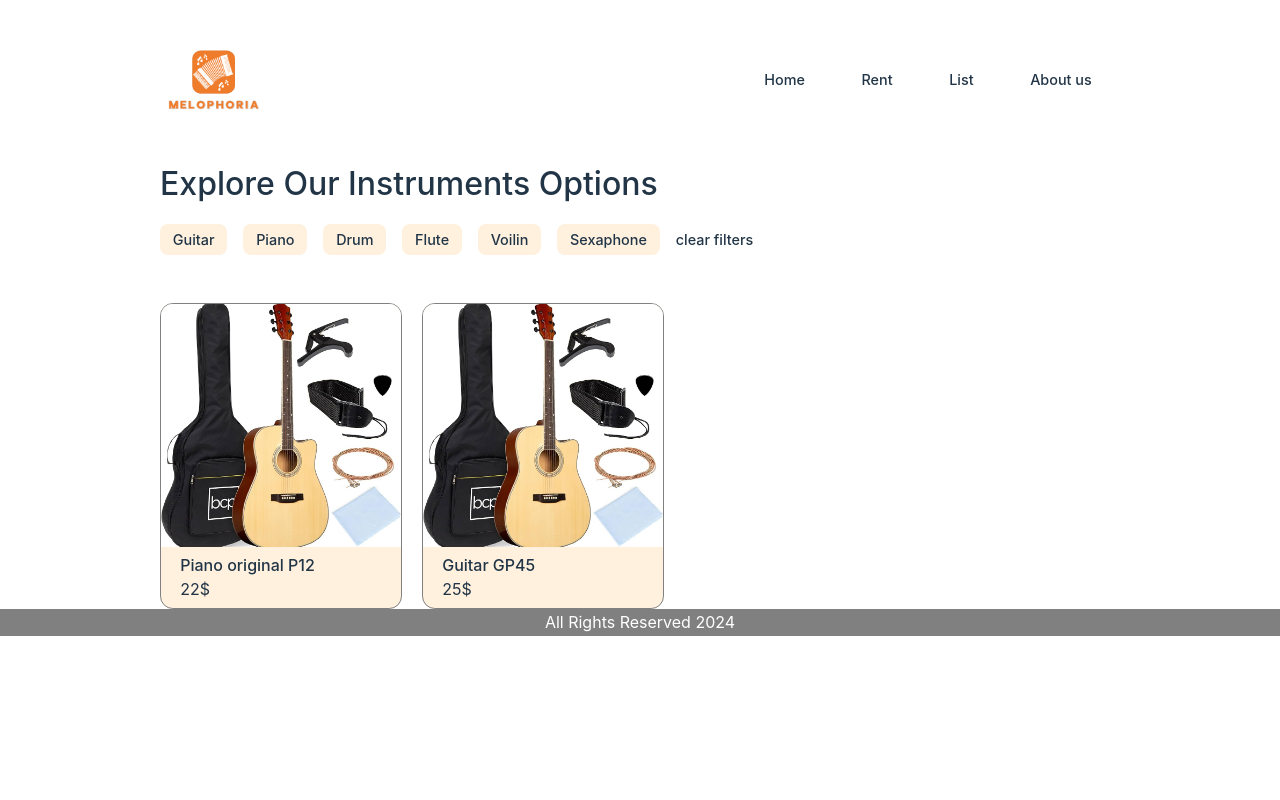
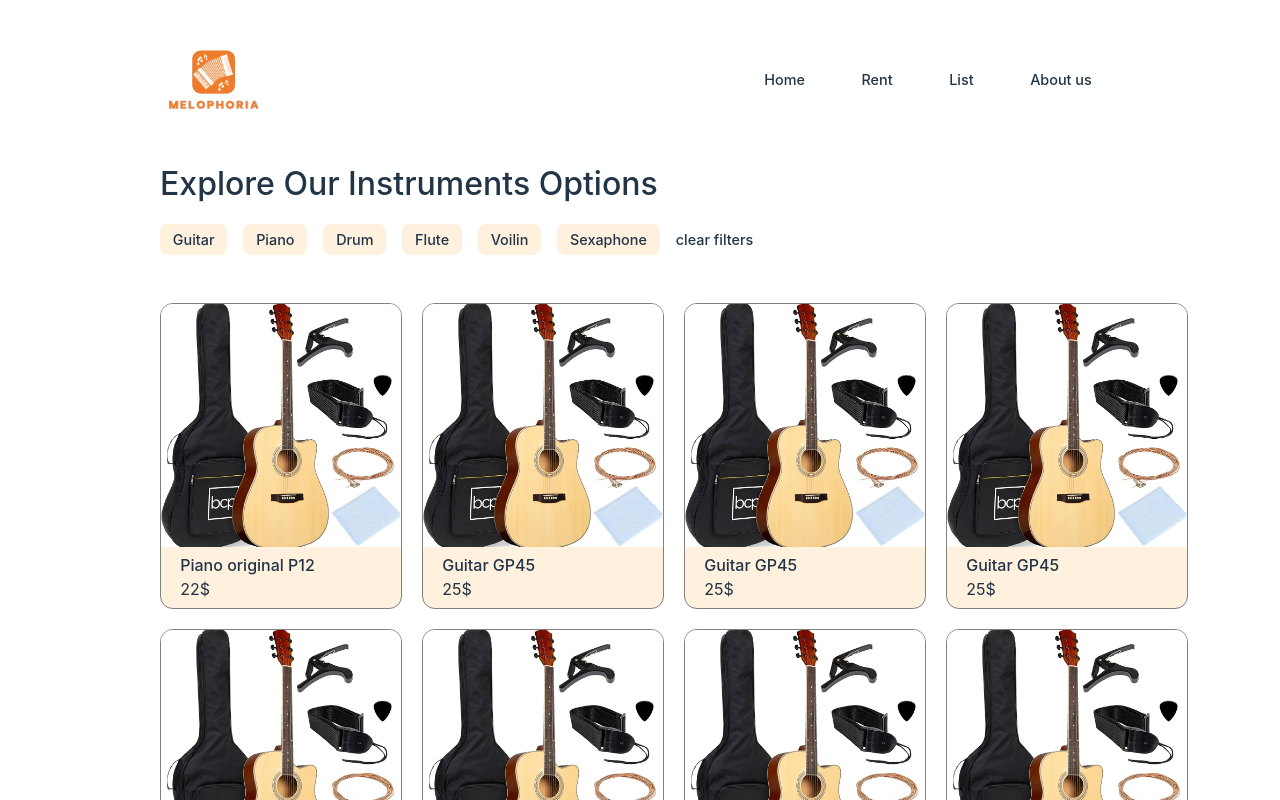
Before and after one commit to IkramMaizi/Melophoria-Website, a React (Vite) app: page /rent in a window 1280 px wide. Shown: the top 800 px of the page. Built offline with nearby package versions, Linux system fonts and the light colour scheme.

Commit message:
logic added

```diff
--- /dev/null
+++ b/src/components/InstrumentsCard.css
@@ -0,0 +1,25 @@
+.card--image{
+    width: 100%;
+    height: 80%;
+    object-fit: cover;
+}
+.instrument-card{
+    width: 15rem;
+    background-color: #FFF1DE;
+    border-radius: .8rem;
+    overflow: hidden;
+    border: 1px solid gray;
+}
+
+.card-details{
+    padding-inline: 1.2rem;
+}
+
+/* .instrument-card h3, .instrument-card p{
+    position: absolute;
+} */
+
+.instrument-card h3{
+  font-size: 1rem;
+  font-weight: 500;
+}
--- /dev/null
+++ b/src/components/InstrumentsCard.jsx
@@ -0,0 +1,14 @@
+import React from 'react'
+import "./InstrumentsCard.css"
+
+export default function InstrumentsCard(props) {
+  return (
+    <div className="instrument-card">
+      <img src={props.inst.image} className="card--image" alt="" />
+      <div className="card-details">
+      <h3>{props.inst.name}</h3>
+      <p>{props.inst.price}</p>
+      </div>
+      </div>
+  )
+}
--- a/src/pages/RentPage.css
+++ b/src/pages/RentPage.css
@@ -42,32 +42,8 @@ margin: 0;
 }
 
 .cards--container{
-    display: flex;
+    display: grid;
+    grid-template-columns: 1fr 1fr 1fr 1fr;
     column-gap: 20px;
+    row-gap: 20px;
 }
-
-.card--image{
-    width: 100%;
-    height: 80%;
-    object-fit: cover;
-}
-.instrument-card{
-    width: 15rem;
-    background-color: #FFF1DE;
-    border-radius: .8rem;
-    overflow: hidden;
-    border: 1px solid gray;
-}
-
-.card-details{
-    padding-inline: 1.2rem;
-}
-
-/* .instrument-card h3, .instrument-card p{
-    position: absolute;
-} */
-
-.instrument-card h3{
-  font-size: 1rem;
-  font-weight: 500;
-}
--- a/src/pages/RentPage.jsx
+++ b/src/pages/RentPage.jsx
@@ -1,27 +1,54 @@
 import React from 'react'
 import './RentPage.css'
 import Navigation from ".././components/navigation.jsx"
+import InstrumentsCard from ".././components/InstrumentsCard.jsx"
 import {Link, NavLink} from "react-router-dom"
 import InstImg from "../assets/inst-img.jpg"
 
 export default function RentPage() {
   const [Instruments, SetInstruments] = React.useState([{
     name: "Piano original P12",
-    price: "22$"
+    price: "22$",
+    image: InstImg
   },
   {
     name: "Guitar GP45",
-    price: "25$"
-  }])
+    price: "25$",
+    image: InstImg
+  },
+{
+  name: "Guitar GP45",
+    price: "25$",
+    image: InstImg
+},
+{
+  name: "Guitar GP45",
+    price: "25$",
+    image: InstImg
+},
+{
+  name: "Guitar GP45",
+    price: "25$",
+    image: InstImg
+},
+{
+  name: "Guitar GP45",
+    price: "25$",
+    image: InstImg
+},
+{
+  name: "Guitar GP45",
+    price: "25$",
+    image: InstImg
+},
+{
+  name: "Guitar GP45",
+    price: "25$",
+    image: InstImg
+}])
 
   const InstrumentsCards= Instruments.map((inst) => (
-      <div className="instrument-card">
-      <img src={InstImg} className="card--image" alt="" />
-      <div className="card-details">
-      <h3>{inst.name}</h3>
-      <p>{inst.price}</p>
-      </div>
-      </div>
+      <InstrumentsCard inst= {inst}/>
     )
   )
   return (
```
